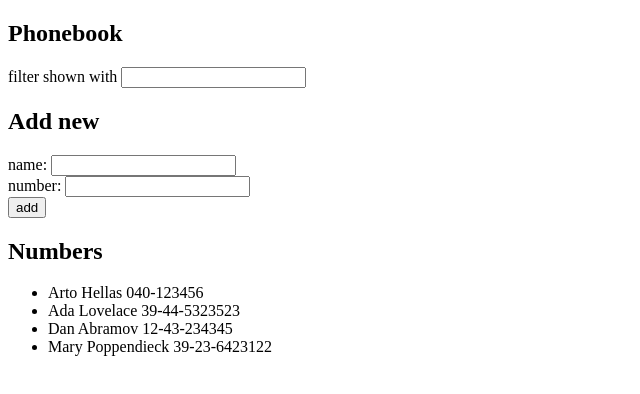
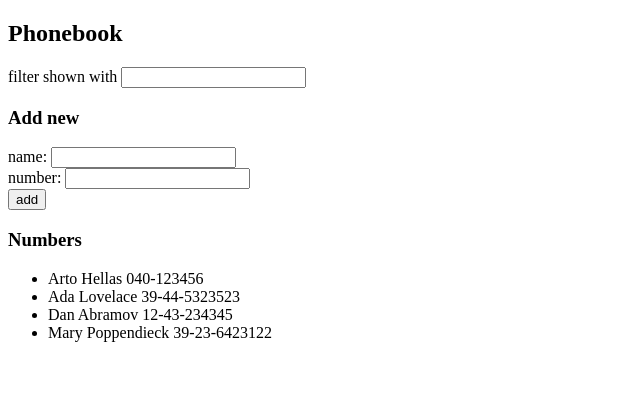
Before and after one commit to tommijuslin/fullstack-2022, a React (Create React App) app in the folder part2/puhelinluettelo/: page / in a window 1280 px wide. Shown: the top 394 px of the page, without its empty margins (0-640 px from the left). Built offline with nearby package versions, Linux system fonts and the light colour scheme.

Commit message:
puhelinluettelo step5

```diff
--- a/part2/puhelinluettelo/src/App.js
+++ b/part2/puhelinluettelo/src/App.js
@@ -1,4 +1,46 @@
 import { useState } from 'react'
+
+const Filter = ({ filter, handleFilterChange }) => {
+  return (
+    <div>
+      filter shown with <input
+            value={filter}
+            onChange={handleFilterChange}
+          />
+    </div>
+  )
+}
+
+const PersonForm = (props) => {
+  return (
+    <form onSubmit={props.addName}>
+      <div>
+        name: <input
+                value={props.newName}
+                onChange={props.handleNameChange}
+              />
+        <br />
+        number: <input
+                  value={props.newNumber}
+                  onChange={props.handleNumberChange}
+                />
+      </div>
+      <div>
+        <button type="submit">add</button>
+      </div>
+    </form>
+  )
+}
+
+const Persons = ({ personsToShow }) => {
+  return (
+    <ul>
+      {personsToShow.map(person =>
+        <li key={person.id}>{person.name} {person.number}</li>
+      )}
+    </ul>
+  )
+}
 
 const App = () => {
   const [persons, setPersons] = useState([
@@ -46,33 +88,25 @@ const App = () => {
   return (
     <div>
       <h2>Phonebook</h2>
-      filter shown with <input
-                          value={filter}
-                          onChange={handleFilterChange}
-                        />
-      <h2>Add new</h2>
-      <form onSubmit={addName}>
-        <div>
-          name: <input
-                  value={newName}
-                  onChange={handleNameChange}
-                />
-          <br />
-          number: <input
-                    value={newNumber}
-                    onChange={handleNumberChange}
-                  />
-        </div>
-        <div>
-          <button type="submit">add</button>
-        </div>
-      </form>
-      <h2>Numbers</h2>
-      <ul>
-        {personsToShow.map(person =>
-          <li key={person.id}>{person.name} {person.number}</li>
-        )}
-      </ul>
+
+      <Filter
+        filter={filter}
+        handleFilterChange={handleFilterChange}
+      />
+
+      <h3>Add new</h3>
+
+      <PersonForm
+        addName={addName}
+        newName={newName}
+        handleNameChange={handleNameChange}
+        newNumber={newNumber}
+        handleNumberChange={handleNumberChange}
+      />
+
+      <h3>Numbers</h3>
+
+      <Persons personsToShow={personsToShow} />
     </div>
   )
 
```
